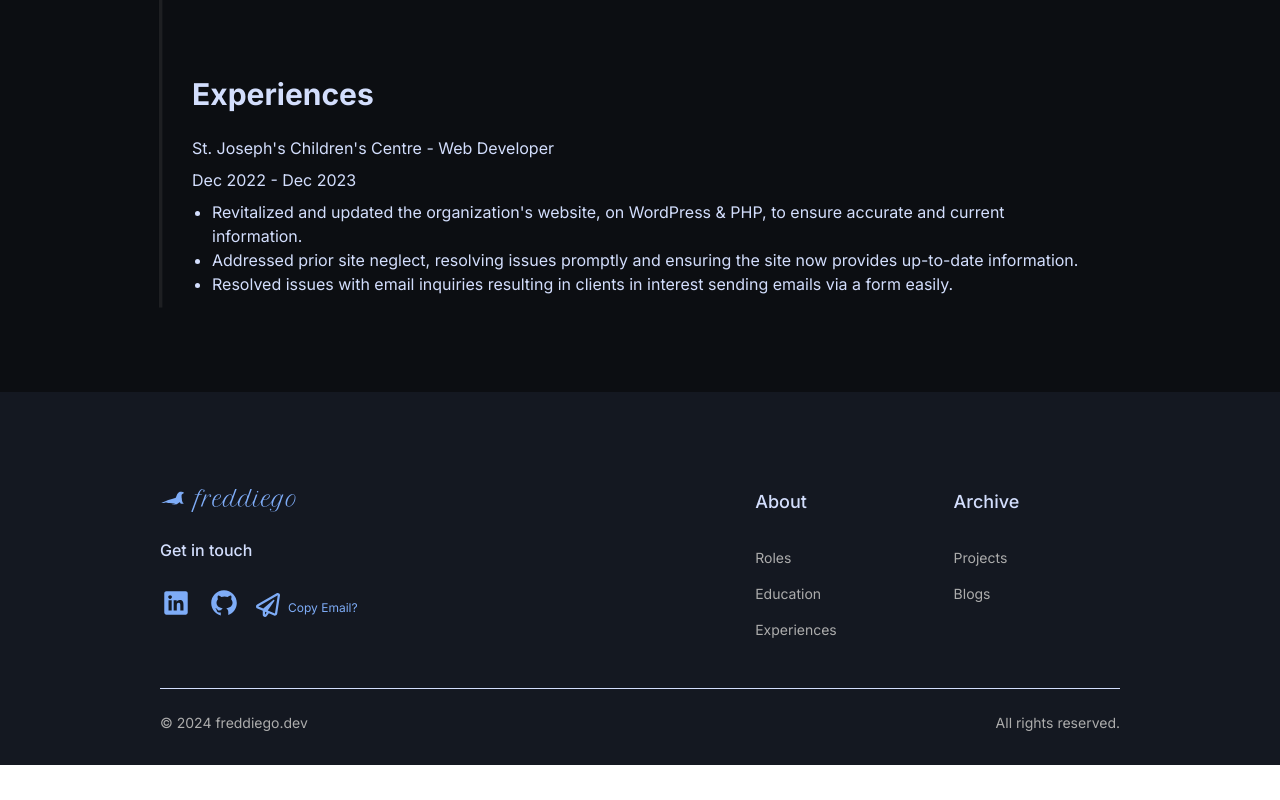
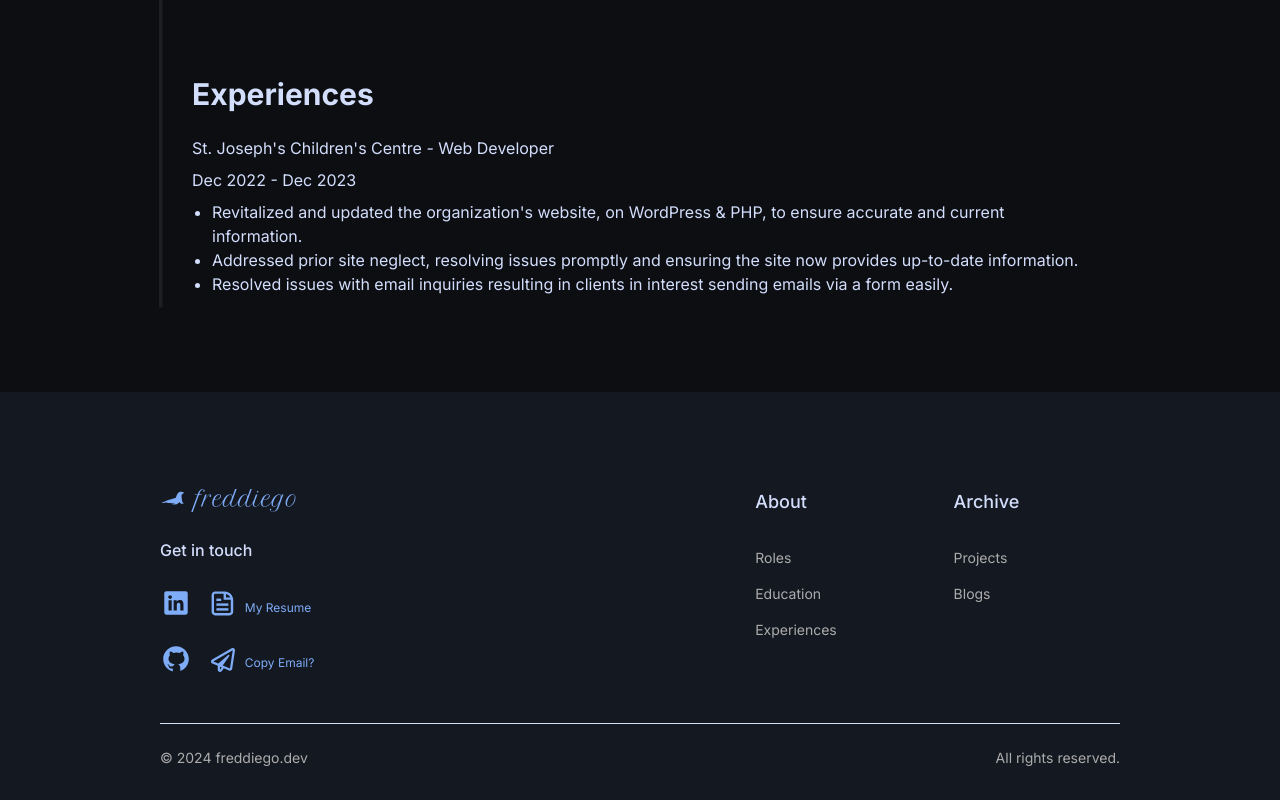
Before and after one commit to itsmefredgo/freddiego-dev, a Next.js app: page /en/about in a window 1280 px wide. Shown: the part 1259-2059 px from the top of the page. Before the commit the page ends 2024 px from the top, so only its background shows below. Built offline with nearby package versions, Linux system fonts and the light colour scheme.

Commit message:
update: resume section added

```diff
--- a/src/components/functions/LanguageChangeButton.tsx
+++ b/src/components/functions/LanguageChangeButton.tsx
@@ -92,7 +92,7 @@ export default function LanguageChangeButton() {
           <AlertDialogHeader>
             <AlertDialogDescription className=" flex flex-col gap-4">
               <div className=" break-keep">
-                일부 콘텐츠는 한국어를 지원하지 않습니다. 양해 부탁드립니다.
+                일부 컨텐츠는 한국어를 지원하지 않습니다. 양해 부탁드립니다.
                 감사합니다
                 <br /> - 고동현 -
               </div>
@@ -102,7 +102,7 @@ export default function LanguageChangeButton() {
               </div>
             </AlertDialogDescription>
           </AlertDialogHeader>
-          <AlertDialogFooter>
+          <AlertDialogFooter className="gap-2">
             <AlertDialogAction className=" bg-primary">
               <Link
                 href={getRedirectedPathName(nextLanguage)}
--- a/src/components/includes/footer.tsx
+++ b/src/components/includes/footer.tsx
@@ -3,6 +3,7 @@ import Image from "next/image";
 import HeaderLink from "../ui/HeaderLink";
 import freddiego from "@/public/assets/images/freddiego.svg";
 import CopyEmail from "../ui/CopyEmail";
+import { CgFileDocument } from "react-icons/cg";
 
 function Footer({ lang }: { lang: Locale }) {
   return (
@@ -28,18 +29,18 @@ function Footer({ lang }: { lang: Locale }) {
               >
                 Get in touch
               </p>
-              <ul className="mt-6 flex justify-center gap-6 sm:justify-start md:gap-4">
-                <li>
+              <ul className="mt-6 pl-4 md:pl-0 flex flex-row items-center md:items-start justify-center gap-6 sm:justify-start md:gap-4">
+                <div className=" flex flex-col gap-6">
+                  <li className=" h-fit">
                     <a
                       href="https://www.linkedin.com/in/fred-go"
                       rel="noreferrer"
                       target="_blank"
-                    className="transition "
+                      className=" text-primary transition hover:text-secondary h-fit flex"
                     >
                       <span className="sr-only">LinkedIn</span>
                       <svg
-                      className="h-8 w-8 fill-primary hover:fill-secondary"
-                      fill="currentColor"
+                        className="h-8 w-8 fill-primary hover:fill-secondary "
                         viewBox="0 0 30 30"
                         aria-hidden="true"
                       >
@@ -47,13 +48,11 @@ function Footer({ lang }: { lang: Locale }) {
                       </svg>
                     </a>
                   </li>
-
-                <li className=" ">
+                  <li className=" h-fit">
                     <a
                       href="https://github.com/itsmefredgo"
                       rel="noreferrer"
                       target="_blank"
-                    className="text-teal-700 transition hover:text-teal-700/75"
                     >
                       <span className="sr-only">GitHub</span>
                       <svg
@@ -65,9 +64,24 @@ function Footer({ lang }: { lang: Locale }) {
                       </svg>
                     </a>
                   </li>
-                <li className=" flex items-center">
+                </div>
+                <div className=" flex flex-col gap-6">
+                  <li className=" flex items-center h-full ">
+                    <a
+                      className="text-primary flex hover:underline items-end h-[1.9rem] hover:text-secondary"
+                      href="https://itsmefredgo.github.io/freddie-resume/"
+                      target="_blank"
+                      rel="noreferrer"
+                    >
+                      <span className="sr-only">Resume</span>
+                      <CgFileDocument className=" h-[1.8rem] w-[1.8rem] " />
+                      <p className="text-[0.75rem] ml-2 ">My Resume</p>
+                    </a>
+                  </li>
+                  <li className=" flex items-center h-full ">
                     <CopyEmail></CopyEmail>
                   </li>
+                </div>
               </ul>
             </div>
 
--- a/src/components/ui/CopyEmail.tsx
+++ b/src/components/ui/CopyEmail.tsx
@@ -15,11 +15,11 @@ function CopyEmail() {
           setCopied(false);
         }, 3000);
       }}
-      className="text-primary flex hover:underline items-end h-[1.8rem] hover:text-secondary"
+      className="text-primary flex hover:underline items-end h-[1.9rem] hover:text-secondary ml-[0.2rem]"
     >
-      <FaRegPaperPlane className=" h-[1.5rem] w-[1.5rem]" />
+      <FaRegPaperPlane className=" h-[1.5rem] w-[1.5rem] " />
 
-      <p className="text-[0.75rem] ml-2 ">
+      <p className="text-[0.75rem] ml-[0.6rem]">
         {copied ? "Copied!" : "Copy Email?"}
       </p>
     </button>
```
Lines whose indentation alone changed are shown as unchanged.
